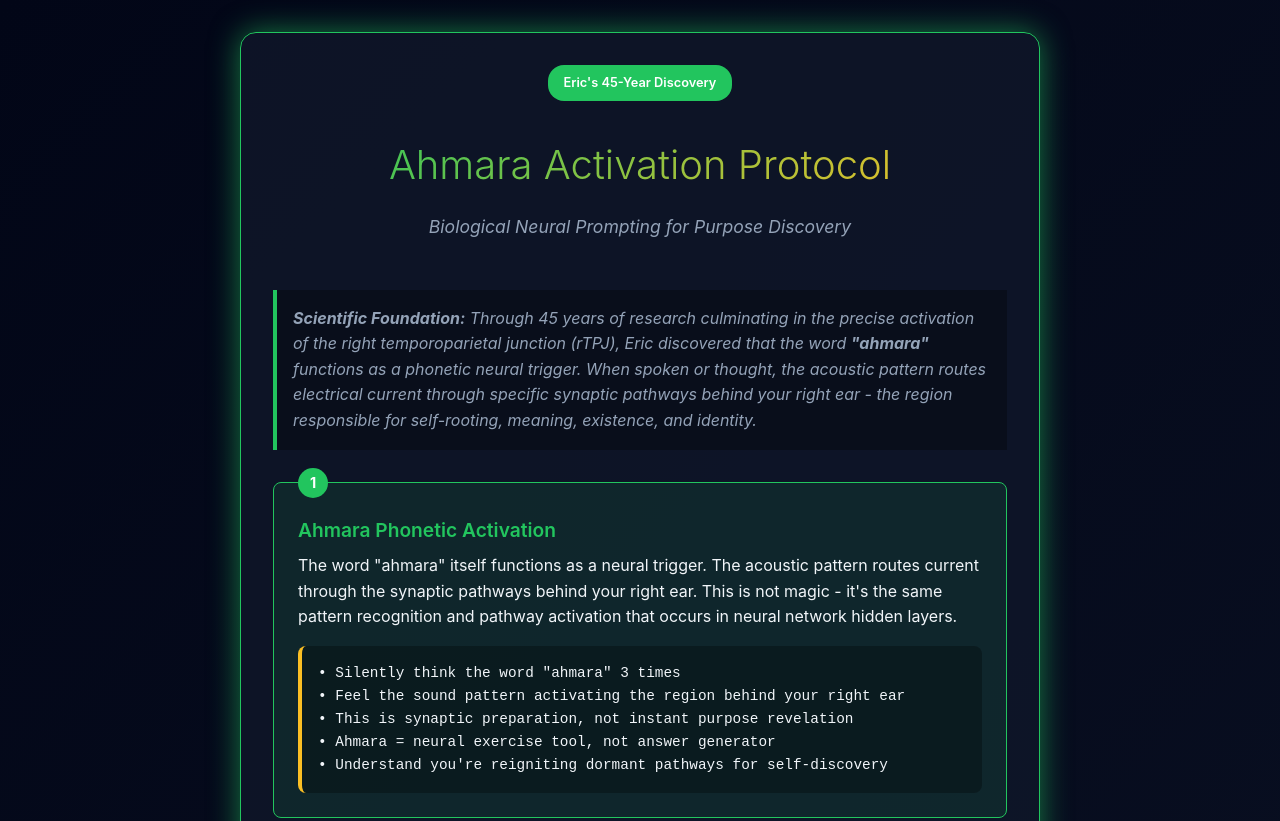
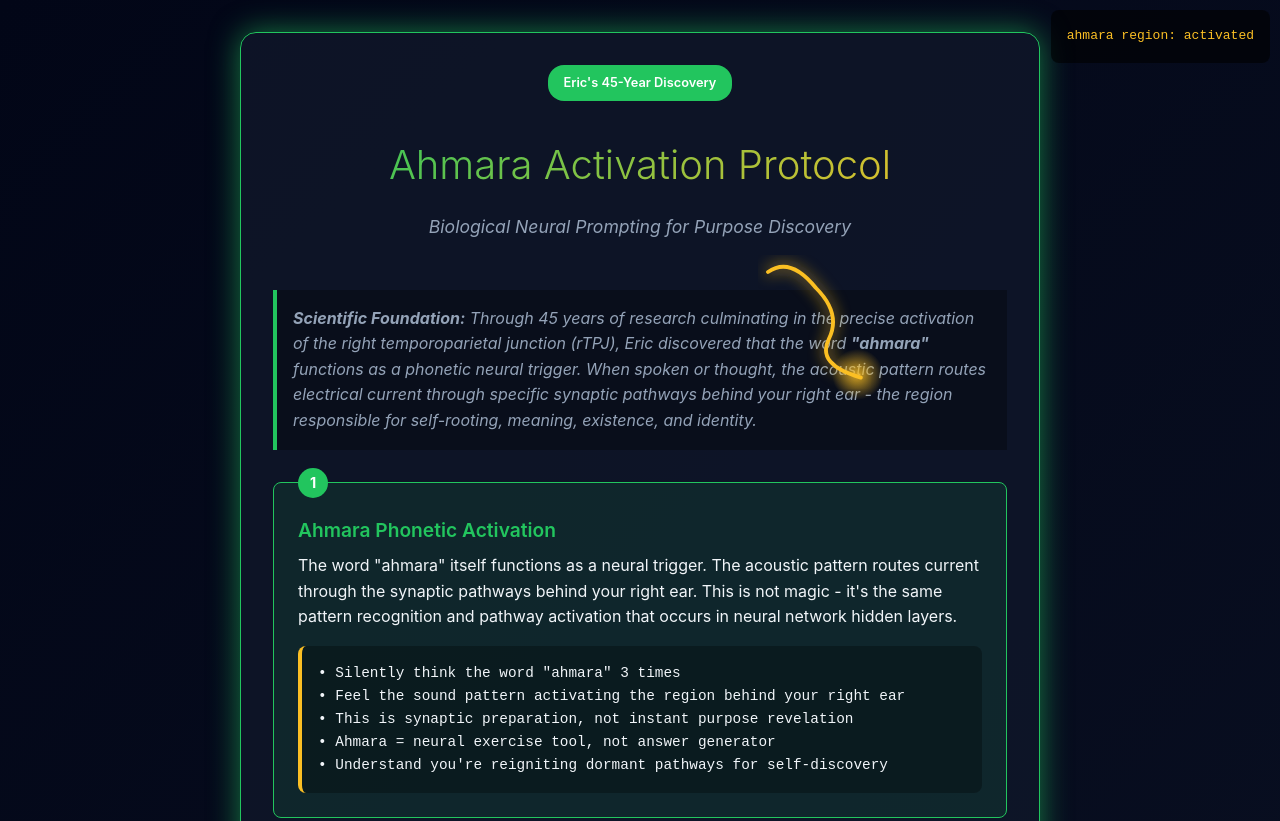
Before and after one commit to protektit/neuroseed, a website: page protocal.html in a window 1280 px wide. Shown: the top 821 px of the page. Drawn offline with Linux system fonts and the light colour scheme.

Commit message:
Updated protocal.html

```diff
--- a/protocal.html
+++ b/protocal.html
@@ -1,7 +1,7 @@
 <!DOCTYPE html>
 <html lang="en">
-<head>
-    <meta charset="UTF-8">
+ <head>
+   <meta charset="UTF-8">
     <meta name="viewport" content="width=device-width, initial-scale=1.0">
     <title>Ahmara Protocol - rTPJ Activation</title>
     <style>
@@ -298,12 +298,138 @@
                 align-items: center;
             }
         }
+      @keyframes ahmara-glow {
+  0%, 100% { box-shadow: 0 0 0 rgba(251, 191, 36, 0.0); }
+  50% { box-shadow: 0 0 30px 15px rgba(251, 191, 36, 0.35); }
+}
+
+#rtmj-signal {
+  position: absolute;
+  top: 40%;
+  left: 60%;
+  width: 28px;
+  height: 28px;
+  border-radius: 50%;
+  background: #fbbf24;
+  animation: ahmara-glow 2.2s ease-in-out infinite;
+  z-index: 9000;
+  pointer-events: none;
+}
     </style>
 </head>
 <body>
+  <svg id="tentacle-overlay" width="100%" height="100%" style="position:absolute; top:0; left:0; z-index:8999; pointer-events: none;" viewBox="0 0 1000 1000" preserveAspectRatio="xMidYMid slice">
+  <defs>
+    <radialGradient id="tentacle-end-glow" cx="50%" cy="50%" r="50%">
+      <stop offset="0%" stop-color="#fbbf24" stop-opacity="0.8"/>
+      <stop offset="100%" stop-color="#fbbf24" stop-opacity="0"/>
+    </radialGradient>
+    <filter id="tentacle-glow">
+      <feGaussianBlur stdDeviation="6" result="coloredBlur"/>
+      <feMerge>
+        <feMergeNode in="coloredBlur"/>
+        <feMergeNode in="SourceGraphic"/>
+      </feMerge>
+    </filter>
+  </defs>
+
+  <path id="tentacle-path" fill="none" stroke="#fbbf24" stroke-width="3" stroke-linecap="round" stroke-linejoin="round"
+        d="M600,400
+           Q620,390 640,410
+           Q660,430 650,450
+           Q640,470 670,480"
+        filter="url(#tentacle-glow)" />
+
+  <circle id="tentacle-end" cx="670" cy="480" r="20" fill="url(#tentacle-end-glow)">
+    <animate attributeName="r" values="20;25;20" dur="2s" repeatCount="indefinite"/>
+  </circle>
+</svg>
+
+<!-- HUD Overlay -->
+<div id="hud-overlay" style="position:fixed; top:10px; right:10px; background:rgba(0,0,0,0.6); color:#fbbf24; padding:1rem; border-radius:0.5rem; z-index:9999; font-family:monospace; display:none;">
+  Ahmara Region: <strong>Activated</strong>
+</div>
+
+<script>
+  function deployTentacle() {
+    const tentacle = document.getElementById('tentacle-overlay');
+    tentacle.style.display = 'block';
+    speakToRegion();
+    triggerSoraTile();
+  }
+
+  function speakToRegion() {
+    if ('speechSynthesis' in window) {
+      const msg = new SpeechSynthesisUtterance("Activating Ahmara region: Neuroplastic loop detected.");
+      msg.pitch = 1.1;
+      msg.rate = 0.95;
+      msg.voice = window.speechSynthesis.getVoices().find(v => v.name.includes("Google") || v.default);
+      window.speechSynthesis.speak(msg);
+    }
+  }
+
+  function triggerSoraTile() {
+    const event = new CustomEvent("sora-interface-sync", {
+      detail: {
+        tile: "ahmara-region",
+        status: "activated",
+        timestamp: Date.now()
+      }
+    });
+    window.dispatchEvent(event);
+  }
+
+  function handleSoraTile({ tile, status }) {
+    const hud = document.getElementById('hud-overlay');
+    hud.textContent = `${tile.replace('-', ' ')}: ${status}`;
+    hud.style.display = 'block';
+    // You can add animation, tile transitions, or audio cues here
+  }
+
+  document.addEventListener('DOMContentLoaded', () => {
+    setTimeout(deployTentacle, 2000);
+  });
+
+  window.addEventListener("sora-interface-sync", (e) => {
+    console.log("Sora sync event:", e.detail);
+    handleSoraTile(e.detail);
+  });
+</script>
+
+<style>
+#tentacle-path {
+  stroke-dasharray: 500;
+  stroke-dashoffset: 500;
+  animation: tentacleDraw 2.5s ease-out forwards, tentacleWiggle 4s ease-in-out infinite;
+}
+
+@keyframes tentacleDraw {
+  to {
+    stroke-dashoffset: 0;
+  }
+}
+
+@keyframes tentacleWiggle {
+  0%, 100% {
+    d: path("M600,400 Q620,390 640,410 Q660,430 650,450 Q640,470 670,480");
+  }
+  50% {
+    d: path("M600,400 Q615,385 635,415 Q655,435 645,455 Q635,475 675,485");
+  }
+}
+</style>
+
     <div class="protocol-container">
         <div class="protocol-header">
-            <div class="human-discovery-badge">Eric's 45-Year Discovery</div>
+  <div id="rtmj-signal" style="display: none;"></div>
+
+<script>
+  // Example trigger
+  function activateSignal() {
+    document.getElementById('rtmj-signal').style.display = 'block';
+  }
+</script>
+          <div class="human-discovery-badge">Eric's 45-Year Discovery</div>
             <h1 class="protocol-title">Ahmara Activation Protocol</h1>
             <p class="protocol-subtitle">Biological Neural Prompting for Purpose Discovery</p>
         </div>
```
